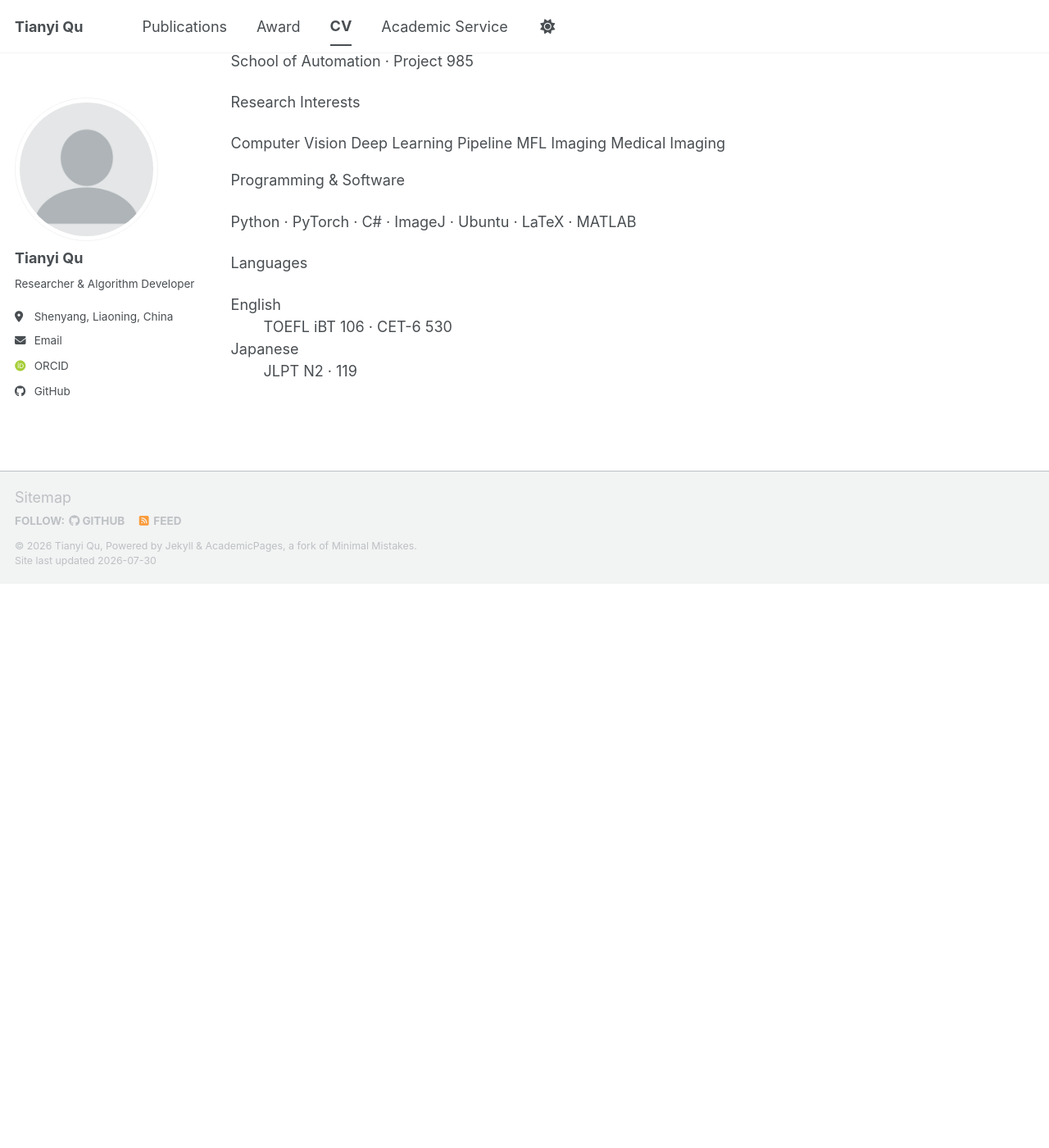
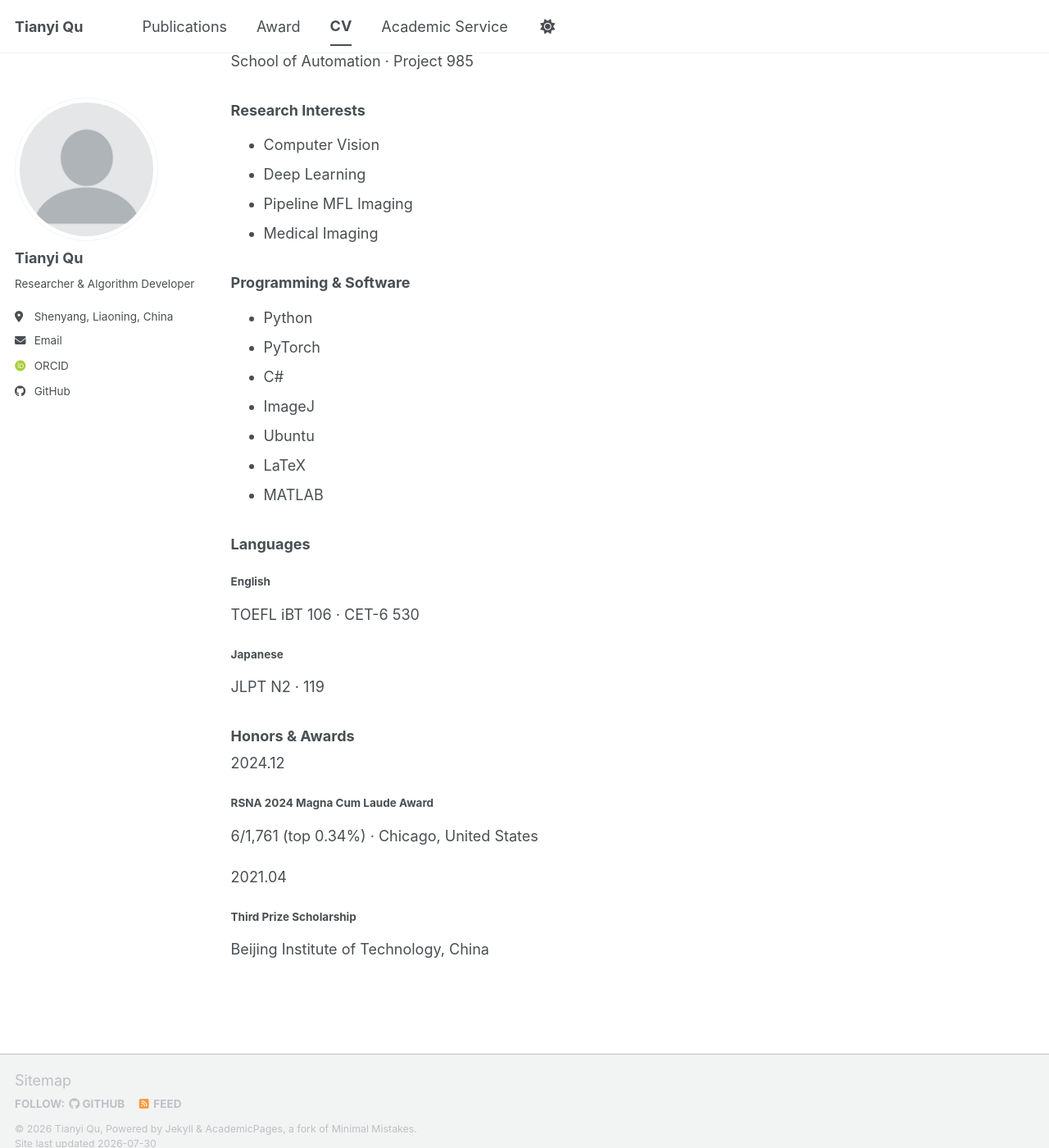
Before and after one commit to TQSAIS/tqsais.github.io, a Jekyll site: the page built from _pages/cv.md, in a window 1280 px wide and 1400 px high, scrolled down 891 px. Shown: the whole window at 82% size. Built offline with Jekyll 4.4.1, drawn with Linux system fonts in a browser that asks for light colours; some web fonts are replaced; a script bundle is joined from its source files by our own code; library files that are not in the unit come from our copies; before the commit the page ends 1603 px from its top, so only the background shows below that.

Commit message:
Add files via upload

```diff
--- a/_includes/cv-content.html
+++ b/_includes/cv-content.html
@@ -1,6 +1,5 @@
 <div class="cv-overview">
-  <div class="cv-overview__main">
-    <section class="cv-block" aria-labelledby="cv-work-heading">
+  <section class="cv-block cv-block--wide" aria-labelledby="cv-work-heading">
     <div class="cv-block__heading">
       <h3 id="cv-work-heading">Work Experience</h3>
     </div>
@@ -17,7 +16,7 @@
     </div>
   </section>
 
-    <section class="cv-block" aria-labelledby="cv-education-heading">
+  <section class="cv-block cv-block--wide" aria-labelledby="cv-education-heading">
     <div class="cv-block__heading">
       <h3 id="cv-education-heading">Education</h3>
     </div>
@@ -41,36 +40,73 @@
       </article>
     </div>
   </section>
+
+  <section class="cv-block" aria-labelledby="cv-research-heading">
+    <div class="cv-block__heading">
+      <h3 id="cv-research-heading">Research Interests</h3>
     </div>
+    <ul class="cv-plain-list">
+      <li>Computer Vision</li>
+      <li>Deep Learning</li>
+      <li>Pipeline MFL Imaging</li>
+      <li>Medical Imaging</li>
+    </ul>
+  </section>
 
-  <aside class="cv-overview__aside">
-    <section class="cv-aside-card">
-      <p class="cv-aside-card__label">Research Interests</p>
-      <div class="cv-tags">
-        <span>Computer Vision</span>
-        <span>Deep Learning</span>
-        <span>Pipeline MFL Imaging</span>
-        <span>Medical Imaging</span>
+  <section class="cv-block" aria-labelledby="cv-software-heading">
+    <div class="cv-block__heading">
+      <h3 id="cv-software-heading">Programming &amp; Software</h3>
+    </div>
+    <ul class="cv-plain-list">
+      <li>Python</li>
+      <li>PyTorch</li>
+      <li>C#</li>
+      <li>ImageJ</li>
+      <li>Ubuntu</li>
+      <li>LaTeX</li>
+      <li>MATLAB</li>
+    </ul>
+  </section>
+
+  <section class="cv-block" aria-labelledby="cv-languages-heading">
+    <div class="cv-block__heading">
+      <h3 id="cv-languages-heading">Languages</h3>
+    </div>
+    <div class="cv-uniform-list">
+      <article class="cv-uniform-item cv-uniform-item--single">
+        <div class="cv-uniform-item__body">
+          <h4>English</h4>
+          <p>TOEFL iBT 106 · CET-6 530</p>
+        </div>
+      </article>
+      <article class="cv-uniform-item cv-uniform-item--single">
+        <div class="cv-uniform-item__body">
+          <h4>Japanese</h4>
+          <p>JLPT N2 · 119</p>
+        </div>
+      </article>
     </div>
   </section>
 
-    <section class="cv-aside-card">
-      <p class="cv-aside-card__label">Programming &amp; Software</p>
-      <p>Python · PyTorch · C# · ImageJ · Ubuntu · LaTeX · MATLAB</p>
+  <section class="cv-block" aria-labelledby="cv-honors-heading">
+    <div class="cv-block__heading">
+      <h3 id="cv-honors-heading">Honors &amp; Awards</h3>
+    </div>
+    <div class="cv-uniform-list">
+      <article class="cv-uniform-item">
+        <time class="cv-uniform-item__meta" datetime="2024-12">2024.12</time>
+        <div class="cv-uniform-item__body">
+          <h4>RSNA 2024 Magna Cum Laude Award</h4>
+          <p>6/1,761 (top 0.34%) · Chicago, United States</p>
+        </div>
+      </article>
+      <article class="cv-uniform-item">
+        <time class="cv-uniform-item__meta" datetime="2021-04">2021.04</time>
+        <div class="cv-uniform-item__body">
+          <h4>Third Prize Scholarship</h4>
+          <p>Beijing Institute of Technology, China</p>
+        </div>
+      </article>
+    </div>
   </section>
-
-    <section class="cv-aside-card">
-      <p class="cv-aside-card__label">Languages</p>
-      <dl class="cv-language-list">
-        <div>
-          <dt>English</dt>
-          <dd>TOEFL iBT 106 · CET-6 530</dd>
 </div>
-        <div>
-          <dt>Japanese</dt>
-          <dd>JLPT N2 · 119</dd>
-        </div>
-      </dl>
-    </section>
-  </aside>
-</div>
```
Lines whose indentation alone changed are shown as unchanged.
